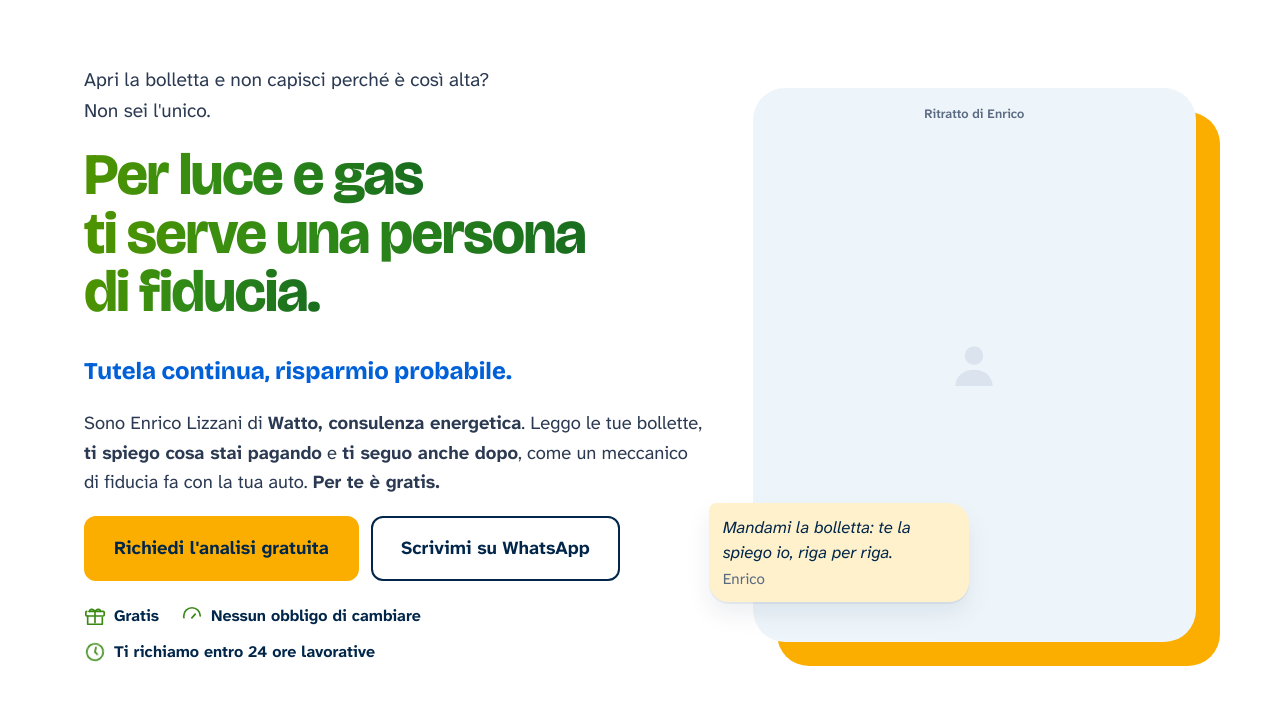
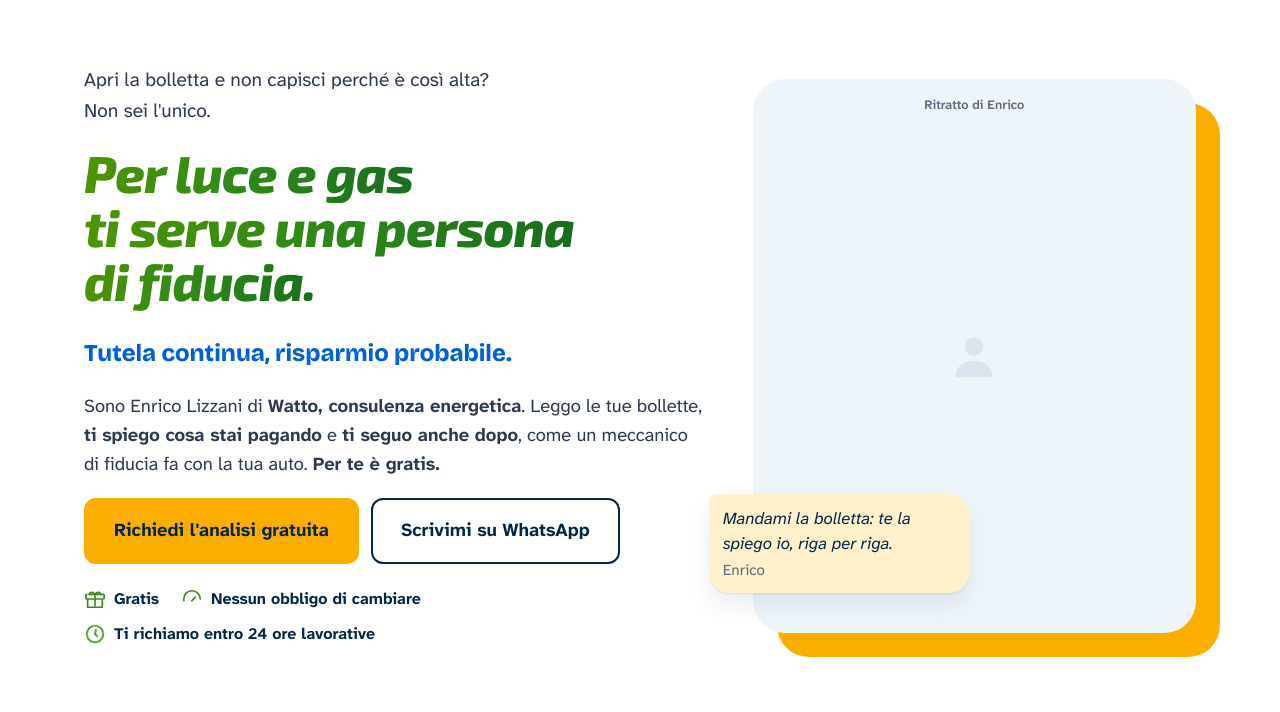
Before and after one commit to emsad/watto-bozza, a plain HTML site: page index.html in a window 1280 px wide. Shown: the part 88-800 px from the top of the page. Drawn offline with Linux system fonts and the light colour scheme.

Commit message:
Titolo hero in Exo 2 ExtraBold Italic, vicino al logo
Co-Authored-By: Claude Sonnet 5.5 <noreply@anthropic.com>
Claude-Session: https://claude.ai/code/session_012vgEU8c58ep97cbGtZH8DF

```diff
--- a/index.html
+++ b/index.html
@@ -332,7 +332,7 @@
     .closing{text-align:left}
   }
 </style>
-<link rel="stylesheet" href="watto.css?v=20261121d" media="not all" id="grafica-css">
+<link rel="stylesheet" href="watto.css?v=20261121f" media="not all" id="grafica-css">
 <script>if(!/[?&]wireframe/.test(location.search)){document.getElementById('grafica-css').media='all';document.documentElement.className+=' grafica';}</script>
 </head>
 <body data-target="casa">
--- a/watto.css
+++ b/watto.css
@@ -1,5 +1,6 @@
 /* Watto: strato grafico sopra il wireframe. Attivo solo con ?grafica nell'indirizzo. */
 
+@font-face{font-family:"Exo 2";src:url(fonts/Exo2-ExtraBoldItalic.woff2) format("woff2");font-weight:800;font-style:italic;font-display:swap}
 @font-face{font-family:"Bricolage Grotesque";src:url(fonts/BricolageGrotesque-Variable.woff2) format("woff2");font-weight:200 800;font-stretch:75% 100%;font-display:swap}
 @font-face{font-family:"Atkinson Hyperlegible Next";src:url(fonts/AtkinsonHyperlegibleNext-Regular.woff2) format("woff2");font-weight:400;font-display:swap}
 @font-face{font-family:"Atkinson Hyperlegible Next";src:url(fonts/AtkinsonHyperlegibleNext-Italic.woff2) format("woff2");font-weight:400;font-style:italic;font-display:swap}
@@ -872,3 +873,10 @@ b,strong{font-weight:700}
   .chips b{font-size:.88rem!important;line-height:1.15}
   .chips small{font-size:.74rem!important;line-height:1.2}
 }
+
+/* ===== Titolo hero: carattere vicino al logo (Exo 2 ExtraBold Italic) ===== */
+.hero h1{font-family:"Exo 2","Bricolage Grotesque",sans-serif;font-style:italic;font-weight:800;letter-spacing:-.015em;line-height:1.06;font-variation-settings:normal}
+.hero h1 .verde{padding-right:.12em;-webkit-box-decoration-break:clone;box-decoration-break:clone}
+@media (min-width:821px){.hero h1{font-size:clamp(2.3rem,4vw,3.6rem)}}
+@media (max-width:820px){.hero h1{font-size:clamp(2.1rem,8.4vw,3rem)}}
+@media (max-width:820px){.hero h1{text-wrap:balance;font-size:clamp(2rem,8vw,2.8rem)}}
```
Also changed, not shown: fonts/Exo2-ExtraBoldItalic.woff2 (added).
